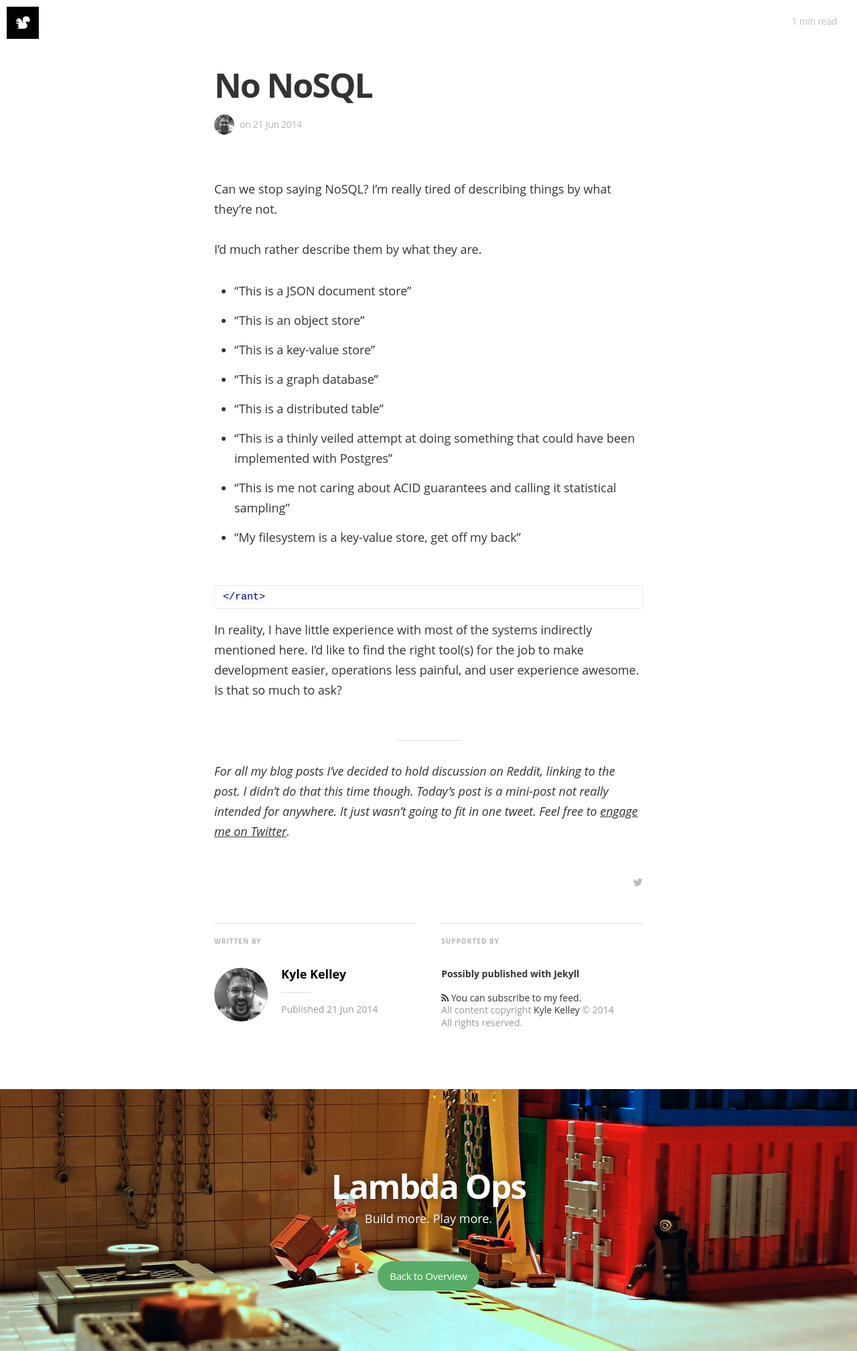
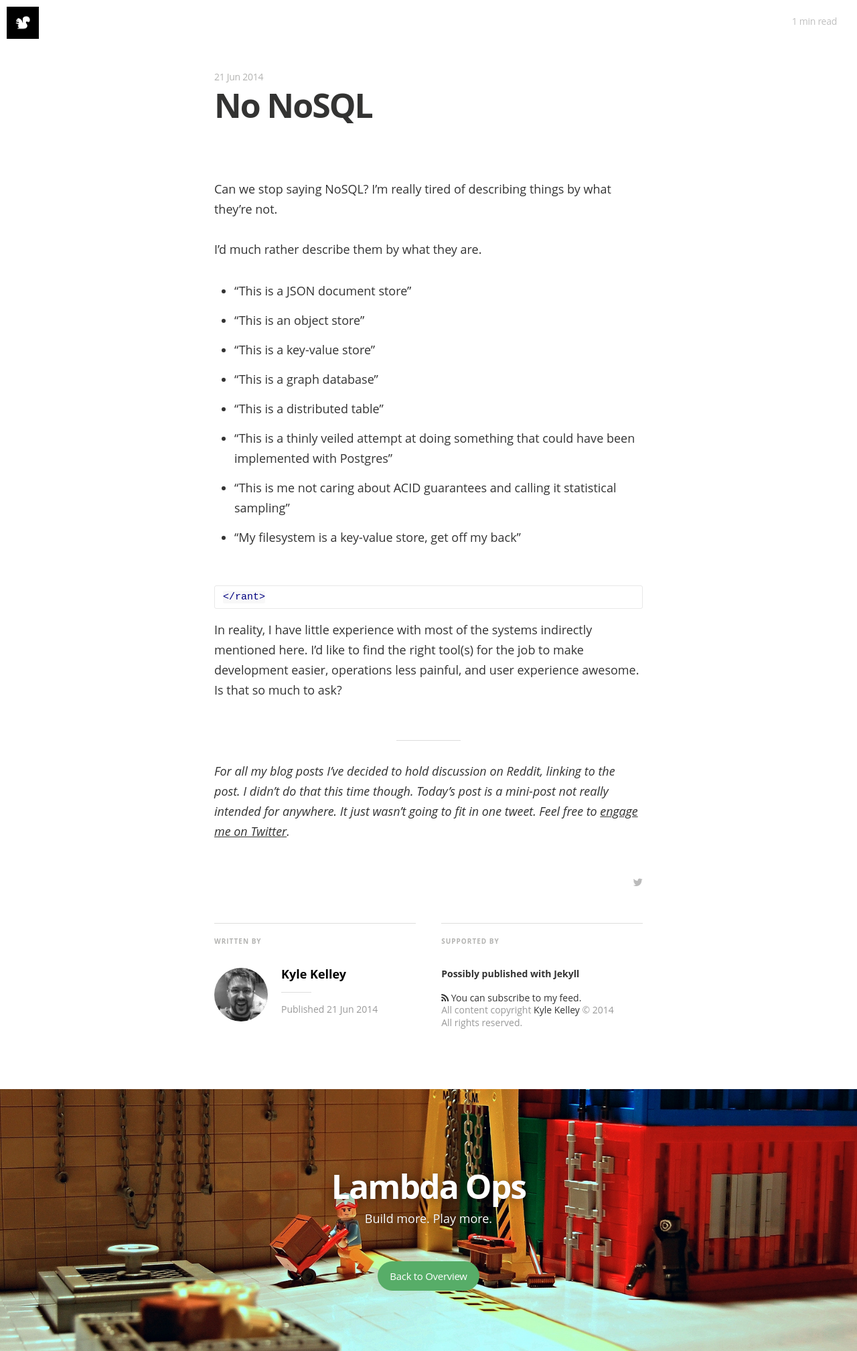
Before and after one commit to rgbkrk/rgbkrk.github.io, a Jekyll site: the page built from _posts/2014-06-21-no-nosql.md, in a window 1280 px wide. Shown: the whole page at 67% size. Built offline with Jekyll 4.4.1, drawn with Linux system fonts in a browser that asks for light colours; nearby versions of some CDN libraries; some web fonts are replaced; Markdown is read by kramdown in place of the engine named in the settings.

Commit message:
Place time in corner above title text.

```diff
--- a/_layouts/post.html
+++ b/_layouts/post.html
@@ -13,14 +13,11 @@
             Article Image
           </div>
           <div class="post-meta">
-            <h1 class="post-title">{{ page.title }}</h1>
             <div class="cf post-meta-text">
-              <div class="author-image" style="background-image: url({{ site.author_image }})">Blog Logo</div>
-              <h4 class="author-name" itemprop="author" itemscope itemtype="http://schema.org/Person">{{ site.author }}</h4>
-              on
               <time datetime="{{ page.date | date: "%F %R" }}">{{ page.date | date_to_string }}</time>
               <!-- , tagged on {{#foreach tags}}<span class="post-tag-{{slug}}">{{#if @first}}{{else}}, {{/if}}<a href="/tag/{{slug}}">{{name}}</a></span>{{/foreach}} -->
             </div>
+            <h1 class="post-title">{{ page.title }}</h1>
             <div style="text-align:center">
               <a href="#topofpage" class="topofpage"><i class="fa fa-angle-down"></i></a>
             </div>
@@ -29,14 +26,11 @@
         {% else %}
         <div class="noarticleimage">
           <div class="post-meta">
-            <h1 class="post-title">{{ page.title }}</h1>
             <div class="cf post-meta-text">
-              <div class="author-image" style="background-image: url({{ site.author_image }})">Blog Logo</div>
-              <h4 class="author-name" itemprop="author" itemscope itemtype="http://schema.org/Person">{{ page.author }}</h4>
-              on
               <time datetime="{{ page.date | date_to_xmlschema }}">{{ page.date | date_to_string }}</time>
               <!-- , tagged on {{#foreach tags}}<span class="post-tag-{{slug}}">{{#if @first}}{{else}}, {{/if}}<a href="/tag/{{slug}}">{{name}}</a></span>{{/foreach}} -->
             </div>
+            <h1 class="post-title">{{ page.title }}</h1>
           </div>
         </div>
         <br>
--- a/css/main.sass
+++ b/css/main.sass
@@ -281,6 +281,8 @@ body
     .author-name
       display: inline
     .post-meta-text
+      time
+        opacity: 0.3
       color: rgba(255,255,255,0.75)
       letter-spacing: -0.02em
       font-weight: 400
```
